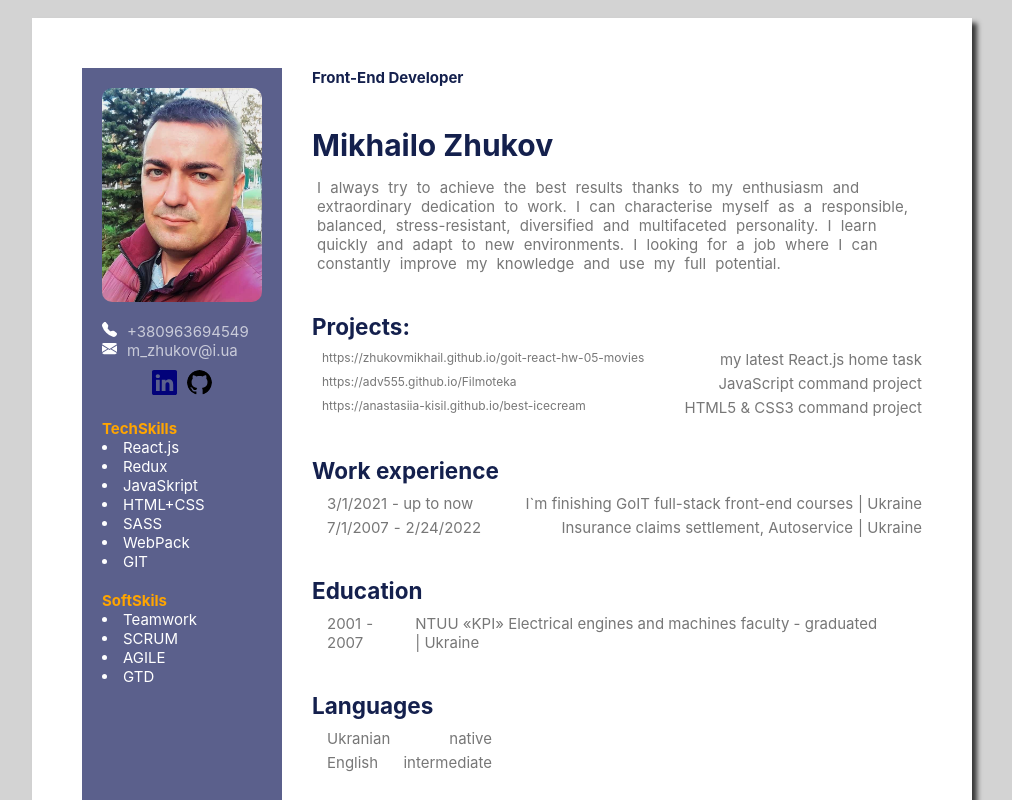
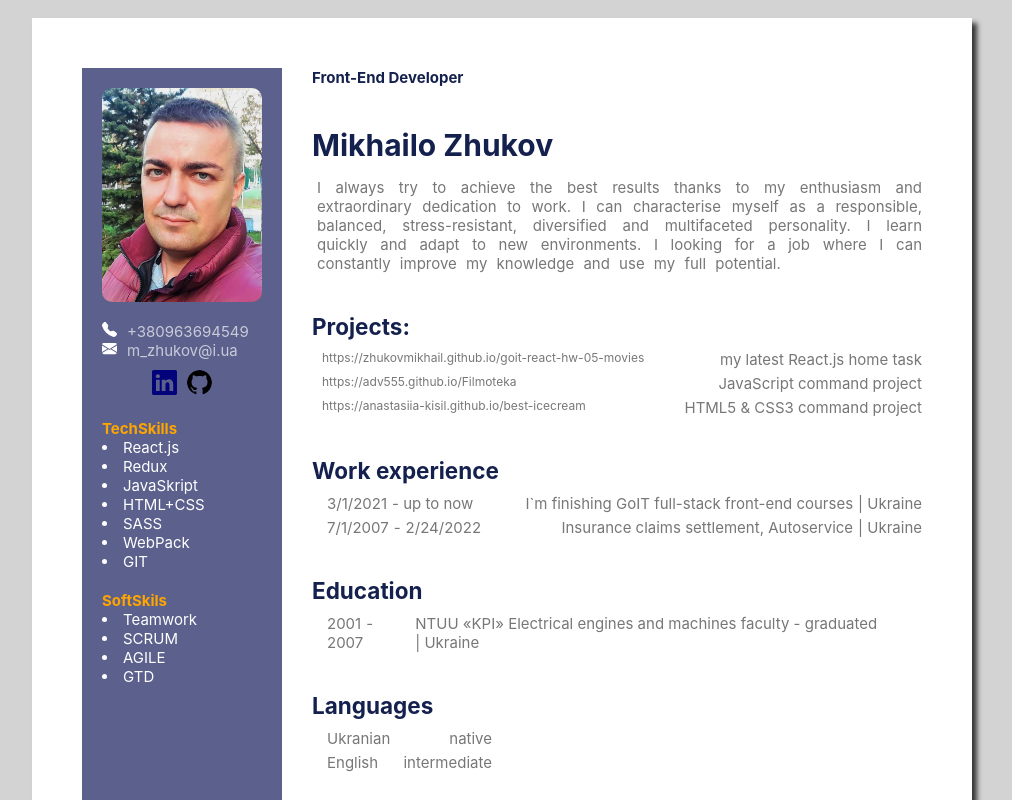
Before and after one commit to ZhukovMikhail/MyCVwithReact, a React (Create React App) app: page / in a window 1280 px wide. Shown: the top 800 px of the page, without its empty margins (138-1150 px from the left). Built offline with nearby package versions, Linux system fonts and the light colour scheme.

Commit message:
Update MainInfo.jsx

```diff
--- a/src/components/MainInfo/MainInfo.jsx
+++ b/src/components/MainInfo/MainInfo.jsx
@@ -10,7 +10,7 @@ export const MainInfo = () => {
       <div>
         <h4>Front-End Developer</h4>
         <h1>Mikhailo Zhukov</h1>
-        <p style={{ wordSpacing: '5px' }}>
+        <p style={{ wordSpacing: '5px', textAlign: 'justify' }}>
           I always try to achieve the best results thanks to my enthusiasm and
           extraordinary dedication to work. I can characterise myself as a
           responsible, balanced, stress-resistant, diversified and multifaceted
```
